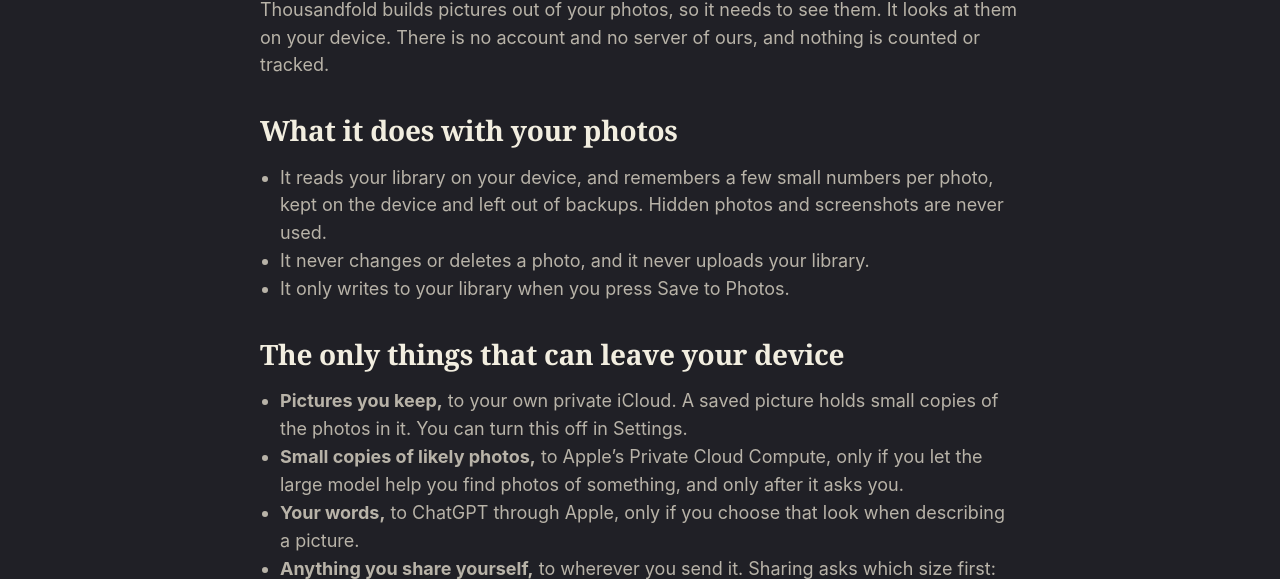
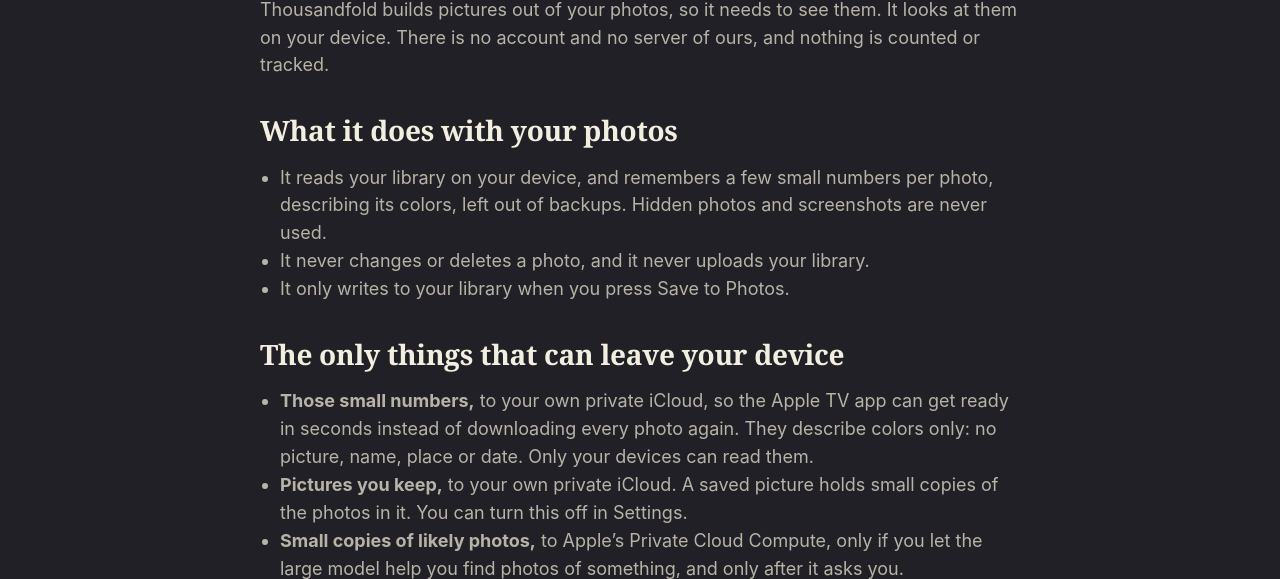
Before and after one commit to Eroxx/thousandfold-website, a plain HTML site: page privacy.html in a window 1280 px wide. Shown: the part 195-774 px from the top of the page. Drawn offline with Linux system fonts and the light colour scheme.

Commit message:
Privacy: the color numbers go to your own iCloud for Apple TV

```diff
--- a/privacy.html
+++ b/privacy.html
@@ -1,4 +1,4 @@
 <!doctype html><html lang="en"><head><meta charset="utf-8"><meta name="viewport" content="width=device-width, initial-scale=1"><meta name="theme-color" content="#202026"><title>Privacy · Thousandfold</title><meta name="description" content="What Thousandfold reads, and the few things that can leave your device."><link rel="icon" href="img/icon-64.png"><link rel="apple-touch-icon" href="apple-touch-icon.png"><link rel="stylesheet" href="style.css?v=9"></head><body><header class="nav"><a class="brand" href="index.html"><img src="img/icon-128.png" alt="" width="40" height="40">Thousandfold</a><nav><a href="privacy.html">Privacy</a><a href="support.html">Support</a></nav></header><main class="wrap page"><h1>Privacy</h1><p>Thousandfold builds pictures out of your photos, so it needs to see them. It looks at them on your device. There is no account and no server of ours, and nothing is counted or tracked.</p>
-<h2>What it does with your photos</h2><ul><li>It reads your library on your device, and remembers a few small numbers per photo, kept on the device and left out of backups. Hidden photos and screenshots are never used.</li><li>It never changes or deletes a photo, and it never uploads your library.</li><li>It only writes to your library when you press Save to Photos.</li></ul>
-<h2>The only things that can leave your device</h2><ul><li><b>Pictures you keep,</b> to your own private iCloud. A saved picture holds small copies of the photos in it. You can turn this off in Settings.</li><li><b>Small copies of likely photos,</b> to Apple&rsquo;s Private Cloud Compute, only if you let the large model help you find photos of something, and only after it asks you.</li><li><b>Your words,</b> to ChatGPT through Apple, only if you choose that look when describing a picture.</li><li><b>Anything you share yourself,</b> to wherever you send it. Sharing asks which size first: someone you send full detail to can zoom in on every photo in it, and a video of a picture building shows photos up close.</li></ul>
+<h2>What it does with your photos</h2><ul><li>It reads your library on your device, and remembers a few small numbers per photo, describing its colors, left out of backups. Hidden photos and screenshots are never used.</li><li>It never changes or deletes a photo, and it never uploads your library.</li><li>It only writes to your library when you press Save to Photos.</li></ul>
+<h2>The only things that can leave your device</h2><ul><li><b>Those small numbers,</b> to your own private iCloud, so the Apple TV app can get ready in seconds instead of downloading every photo again. They describe colors only: no picture, name, place or date. Only your devices can read them.</li><li><b>Pictures you keep,</b> to your own private iCloud. A saved picture holds small copies of the photos in it. You can turn this off in Settings.</li><li><b>Small copies of likely photos,</b> to Apple&rsquo;s Private Cloud Compute, only if you let the large model help you find photos of something, and only after it asks you.</li><li><b>Your words,</b> to ChatGPT through Apple, only if you choose that look when describing a picture.</li><li><b>Anything you share yourself,</b> to wherever you send it. Sharing asks which size first: someone you send full detail to can zoom in on every photo in it, and a video of a picture building shows photos up close.</li></ul>
 <h2>Who to ask</h2><p>Questions go to <a data-support href="support.html">support</a>. This page changes if the app does.</p></main><footer class="foot"><div class="wrap"><span>&copy; 2026 Chai Wellness</span><span><a href="privacy.html">Privacy</a> &nbsp; <a href="support.html">Support</a> &nbsp; <a href="credits.html">Photo credits</a></span></div></footer></body></html>
```
